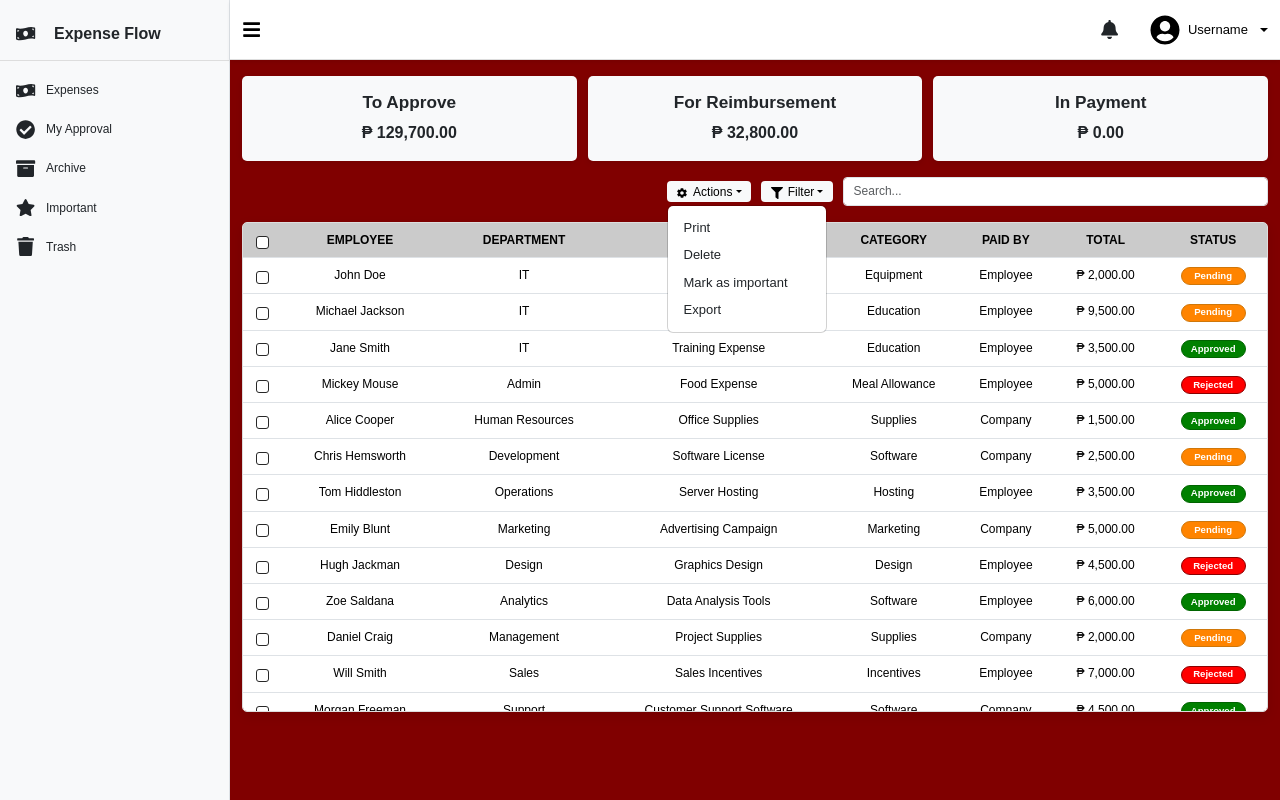
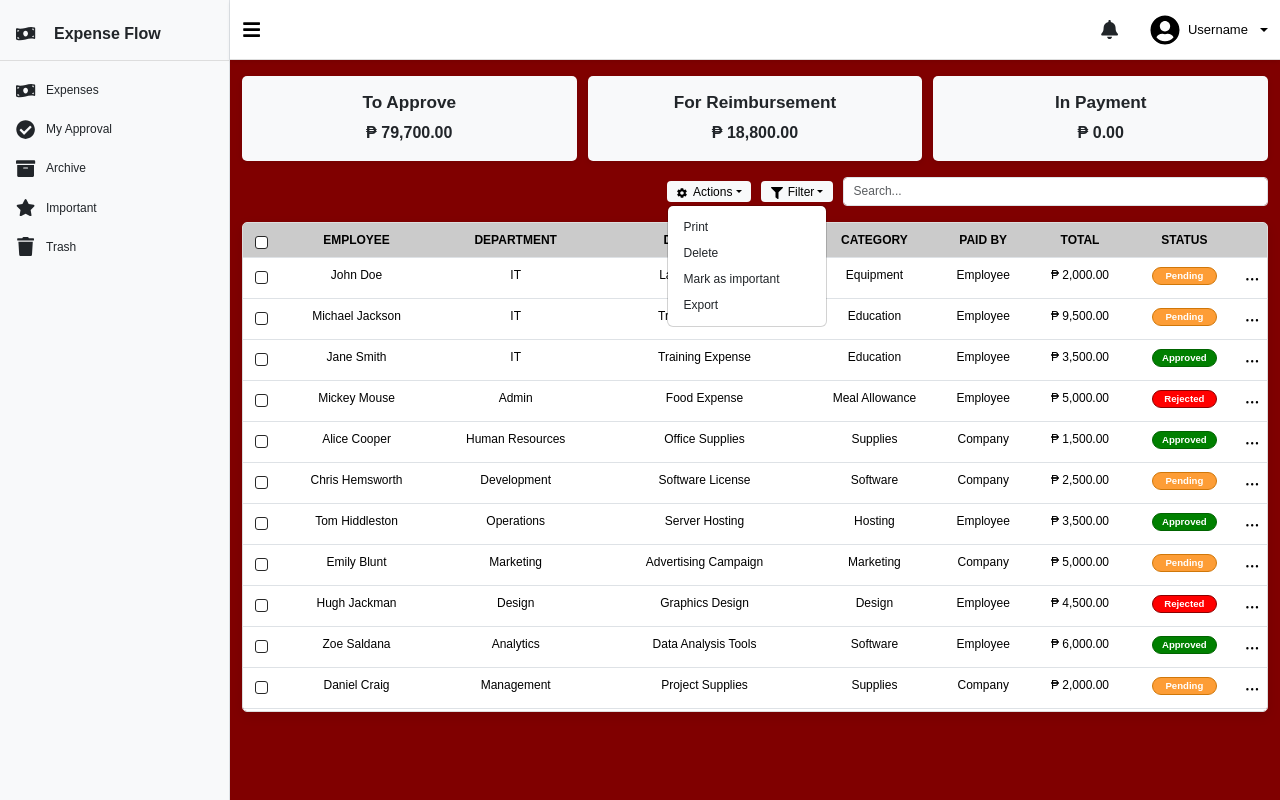
Before and after one commit to RaymondJAT/BudgetMonitoringTL, a React (Vite) app in the folder BudgetMonitoringTL/: page / in a window 1280 px wide. Both pictures are taken after a click on the button "Actions". Built offline with nearby package versions, Linux system fonts and the light colour scheme; a web font is replaced by a local one.

Commit message:
[FIX] Table, Total, Styling

```diff
--- a/BudgetMonitoringTL/src/components/AppButton.jsx
+++ b/BudgetMonitoringTL/src/components/AppButton.jsx
@@ -22,7 +22,7 @@ const AppButton = ({
         >
           {label}
         </Dropdown.Toggle>
-        <Dropdown.Menu>
+        <Dropdown.Menu className="custom-dropdown-menu">
           {dropdownItems.map((item, index) => (
             <Dropdown.Item key={index} onClick={item.onClick}>
               {item.label}
--- a/BudgetMonitoringTL/src/components/DataTable.jsx
+++ b/BudgetMonitoringTL/src/components/DataTable.jsx
@@ -1,11 +1,12 @@
 import React, { useState, useEffect } from "react";
-import { Table, Form, Container } from "react-bootstrap";
+import { Table, Form, Container, Dropdown } from "react-bootstrap";
+import { GoKebabHorizontal } from "react-icons/go";
 
 const DataTable = ({ data, columns, onRowClick }) => {
   const [selectedRows, setSelectedRows] = useState({});
   const [allSelected, setAllSelected] = useState(false);
+  const [openDropdownIndex, setOpenDropdownIndex] = useState(false);
 
-  // update rows state when data changes
   useEffect(() => {
     const initialSelection = {};
     data.forEach((entry, index) => {
@@ -15,7 +16,6 @@ const DataTable = ({ data, columns, onRowClick }) => {
     setAllSelected(false);
   }, [data]);
 
-  // checked all checkbox
   const handleSelectAll = (e) => {
     const checked = e.target.checked;
     const newSelection = {};
@@ -26,12 +26,26 @@ const DataTable = ({ data, columns, onRowClick }) => {
     setAllSelected(checked);
   };
 
-  // individual checkbox
   const handleRowCheck = (index) => {
     const updated = { ...selectedRows, [index]: !selectedRows[index] };
     setSelectedRows(updated);
     setAllSelected(Object.values(updated).every((val) => val));
   };
+
+  const meatballActions = [
+    { label: "Delete", onClick: (entry) => console.log("Delete", entry) },
+    { label: "Duplicate", onClick: (entry) => console.log("Duplicate", entry) },
+    { label: "Download", onClick: (entry) => console.log("Download", entry) },
+    {
+      label: "Mark as Important",
+      onClick: (entry) => console.log("Mark", entry),
+    },
+    {
+      label: "Change Status",
+      onClick: (entry) => console.log("Change Status", entry),
+    },
+    { label: "Print", onClick: (entry) => console.log("Print", entry) },
+  ];
 
   return (
     <Container fluid>
@@ -51,6 +65,7 @@ const DataTable = ({ data, columns, onRowClick }) => {
                   {col.header}
                 </th>
               ))}
+              <th className="sticky-header" style={{ width: "30px" }}></th>
             </tr>
           </thead>
           <tbody>
@@ -83,18 +98,60 @@ const DataTable = ({ data, columns, onRowClick }) => {
                       ) : col.accessor === "total" ? (
                         `₱ ${parseFloat(entry[col.accessor]).toLocaleString(
                           "en-PH",
-                          { minimumFractionDigits: 2, maximumFractionDigits: 2 }
+                          {
+                            minimumFractionDigits: 2,
+                            maximumFractionDigits: 2,
+                          }
                         )}`
                       ) : (
                         entry[col.accessor]
                       )}
                     </td>
                   ))}
+                  <td onClick={(e) => e.stopPropagation()}>
+                    <Dropdown
+                      align="end"
+                      show={openDropdownIndex === index}
+                      onToggle={(isOpen) =>
+                        setOpenDropdownIndex(isOpen ? index : null)
+                      }
+                    >
+                      <Dropdown.Toggle
+                        variant="link"
+                        bsPrefix="p-0 border-0 bg-transparent"
+                        style={{ boxShadow: "none" }}
+                        onClick={(e) => {
+                          e.stopPropagation();
+                          setOpenDropdownIndex(
+                            openDropdownIndex === index ? null : index
+                          );
+                        }}
+                      >
+                        <GoKebabHorizontal
+                          style={{
+                            cursor: "pointer",
+                            fontSize: "0.9rem",
+                            color: "black",
+                          }}
+                        />
+                      </Dropdown.Toggle>
+                      <Dropdown.Menu className="black-dropdown">
+                        {meatballActions.map((action, i) => (
+                          <Dropdown.Item
+                            key={i}
+                            onClick={() => action.onClick(entry)}
+                          >
+                            {action.label}
+                          </Dropdown.Item>
+                        ))}
+                      </Dropdown.Menu>
+                    </Dropdown>
+                  </td>
                 </tr>
               ))
             ) : (
               <tr>
-                <td colSpan={columns.length + 1} className="text-center">
+                <td colSpan={columns.length + 2} className="text-center">
                   No data available
                 </td>
               </tr>
--- a/BudgetMonitoringTL/src/components/Total.jsx
+++ b/BudgetMonitoringTL/src/components/Total.jsx
@@ -25,8 +25,17 @@ const Total = () => {
   // total per status
   mockData.forEach((item) => {
     const key = mapStatusesToKeys[item.status];
-    if (key && !isNaN(item.total)) {
-      totals[key] += Number(item.total);
+
+    if (key === "pending") {
+      if (item.paidBy === "Employee" && !isNaN(item.total)) {
+        totals.pending += Number(item.total);
+      }
+    } else if (key === "approved") {
+      if (item.paidBy === "Employee" && !isNaN(item.total)) {
+        totals.approved += Number(item.total);
+      }
+    } else if (key === "inPayment" && !isNaN(item.total)) {
+      totals.inPayment += Number(item.total);
     }
   });
 
--- a/BudgetMonitoringTL/src/index.css
+++ b/BudgetMonitoringTL/src/index.css
@@ -192,7 +192,7 @@ body {
 }
 
 .status-badge.pending {
-  background-color: rgb(255, 132, 0);
+  background-color: rgb(253, 157, 54);
   color: white;
   border: 1px solid rgb(208, 119, 9);
 }
@@ -274,6 +274,14 @@ input[type="checkbox"]:checked {
   border-radius: 4px !important;
 }
 
+.custom-dropdown-menu .dropdown-item {
+  font-size: 0.75rem;
+}
+
+.custom-dropdown-menu .dropdown-item:hover {
+  background-color: #f8d7da;
+}
+
 /* react-to-print */
 /* @media print {
   @page {
```
